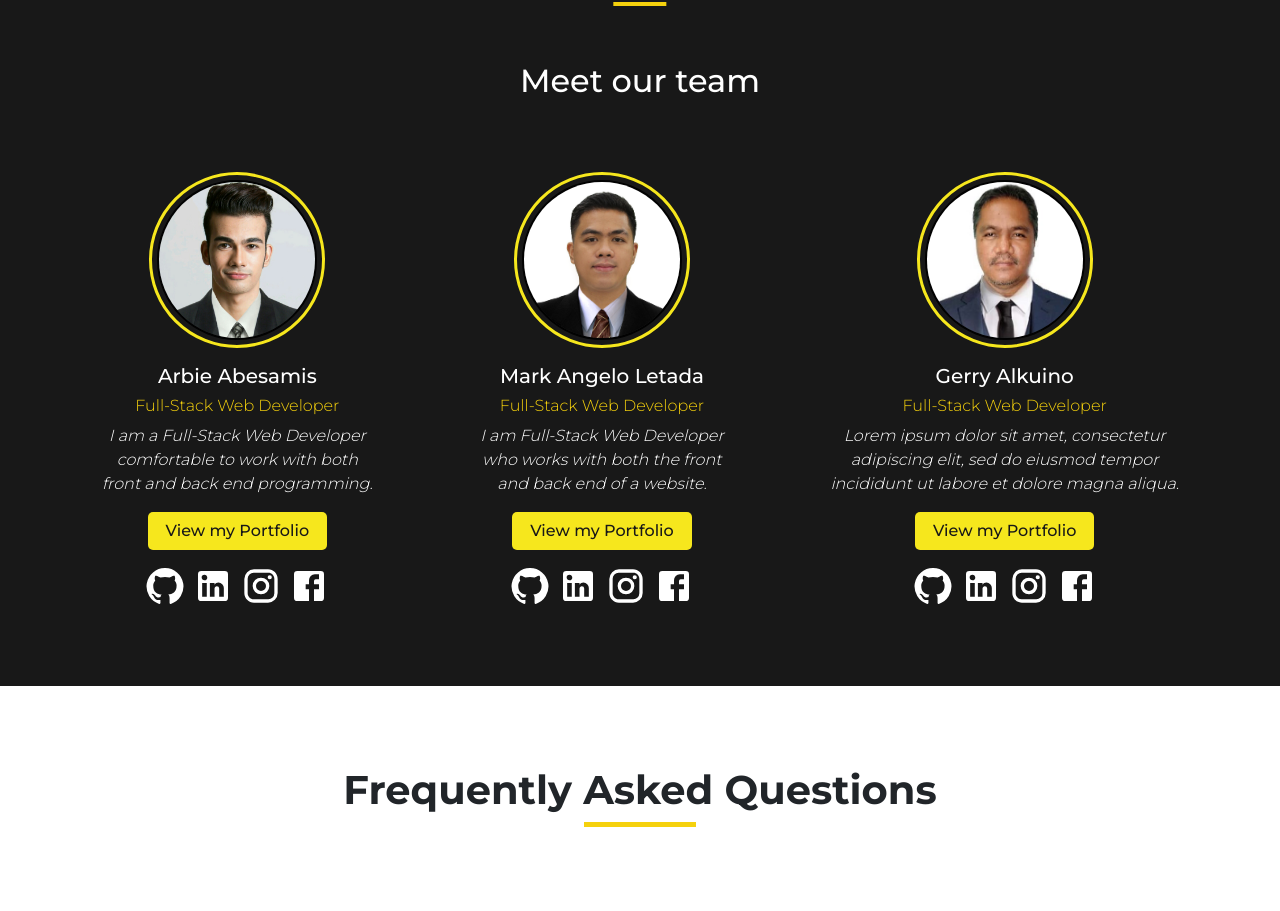
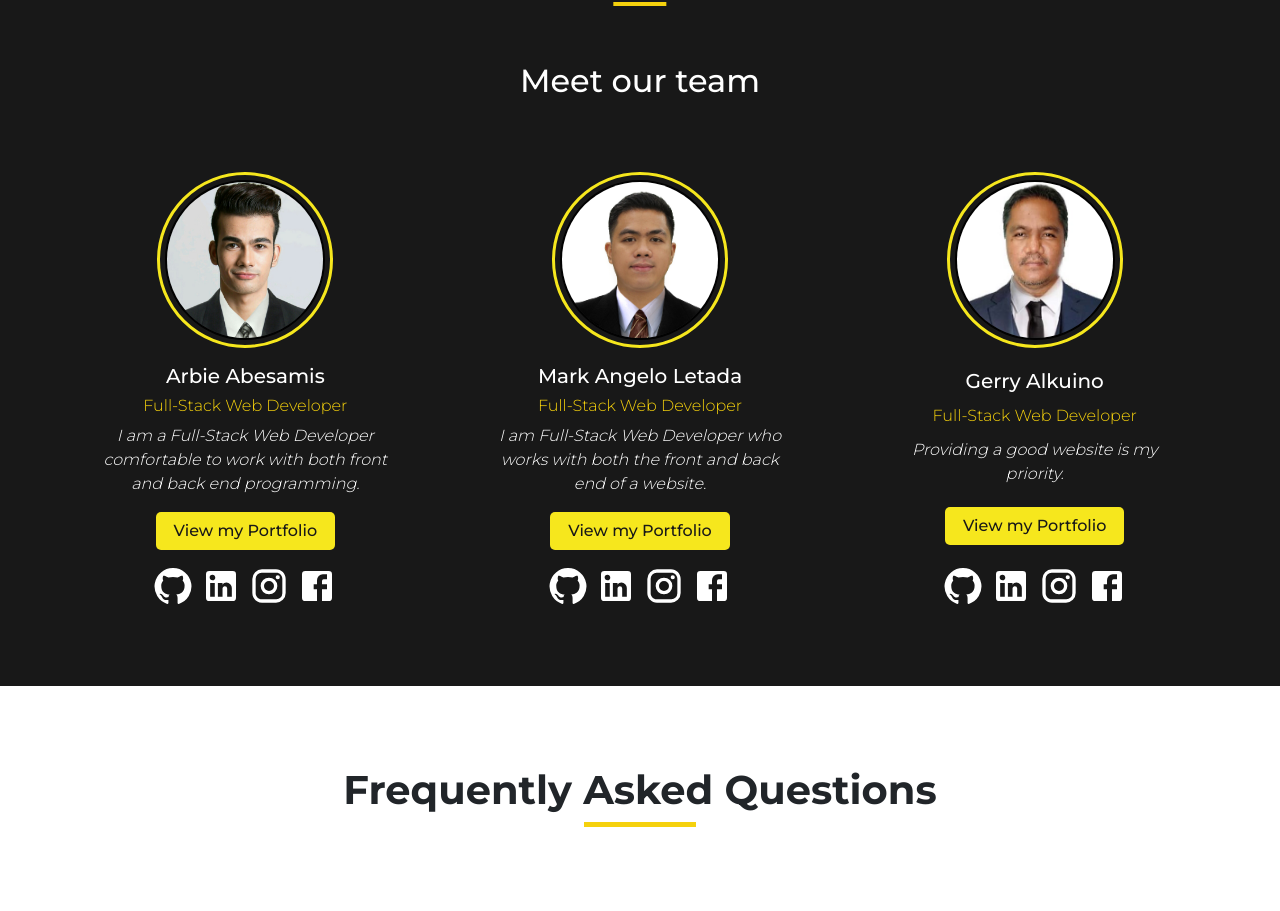
Before and after one commit to arbieabesamis27/Kodego-Group-Project-2, a React (Create React App) app: page / in a window 1280 px wide. Shown: the part 2537-3448 px from the top of the page. Built offline with nearby package versions, Linux system fonts and the light colour scheme.

Commit message:
added link

```diff
--- a/src/components/about/About.css
+++ b/src/components/about/About.css
@@ -35,6 +35,8 @@
   justify-content: space-between;
   padding: 3rem;
   text-align: center;
+  max-width: 50rem;
+  width: 100%;
 }
 .team-container h5 {
   font-weight: 500;
--- a/src/components/about/About.jsx
+++ b/src/components/about/About.jsx
@@ -90,23 +90,22 @@ export const About = () => {
           <h6>Full-Stack Web Developer</h6>
 
           <p>
-            Lorem ipsum dolor sit amet, consectetur adipiscing elit, sed do
-            eiusmod tempor incididunt ut labore et dolore magna aliqua.
+            Providing a good website is my priority.
           </p>
-          <a className="portfolioBtn" href="#">
+          <a className="portfolioBtn" href="https://gportfolio.vercel.app/" target="_blank">
             View my Portfolio
           </a>
           <div className="links">
-            <a href="#">
+            <a href="#" target="_blank">
               <GitHubIcon sx={{ height: "40px", width: "40px" }} />
             </a>
-            <a href="#">
+            <a href="#" target="_blank">
               <LinkedInIcon sx={{ height: "40px", width: "40px" }} />
             </a>
-            <a href="#">
+            <a href="#" target="_blank">
               <InstagramIcon sx={{ height: "40px", width: "40px" }} />
             </a>
-            <a href="#">
+            <a href="https://www.facebook.com/ge.akuino" target="_blank">
               <FacebookIcon sx={{ height: "40px", width: "40px" }} />
             </a>
           </div>
```
